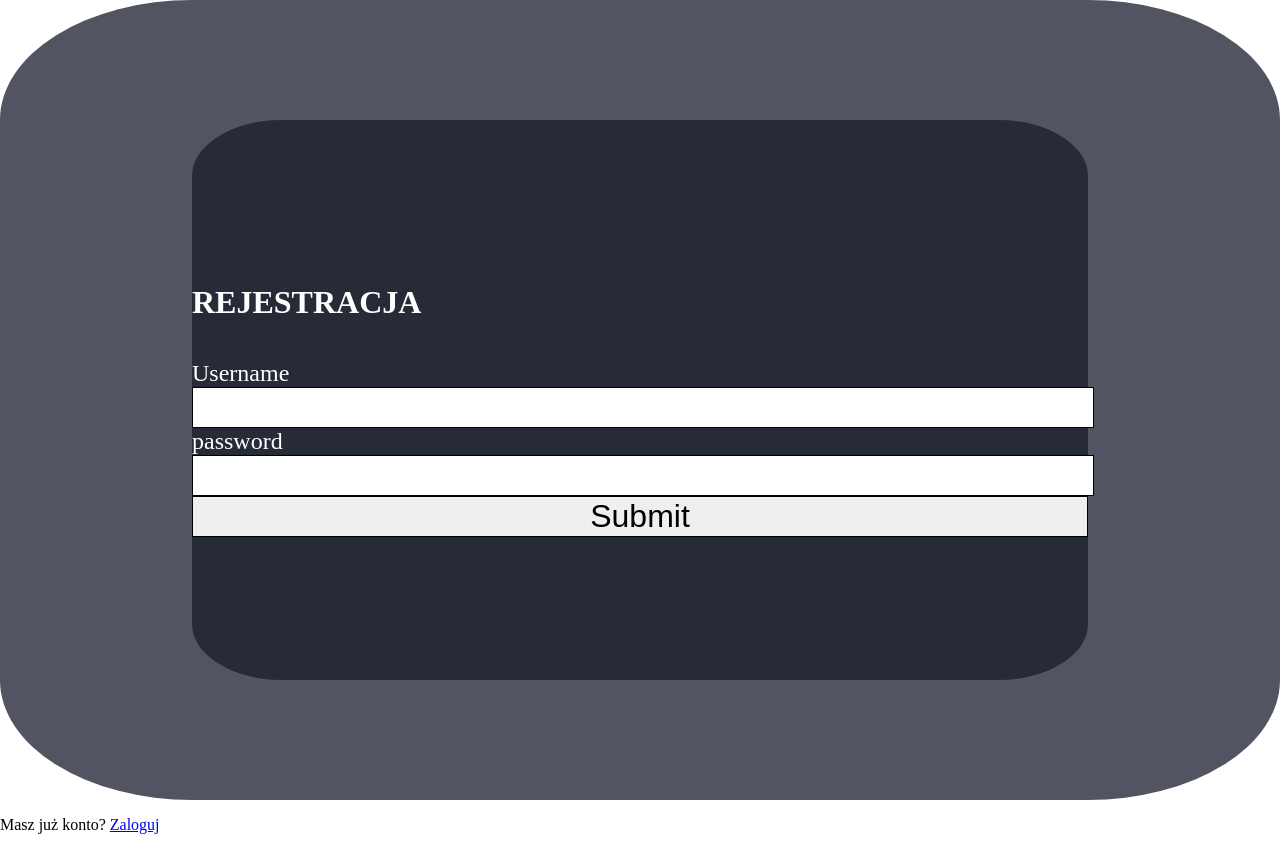
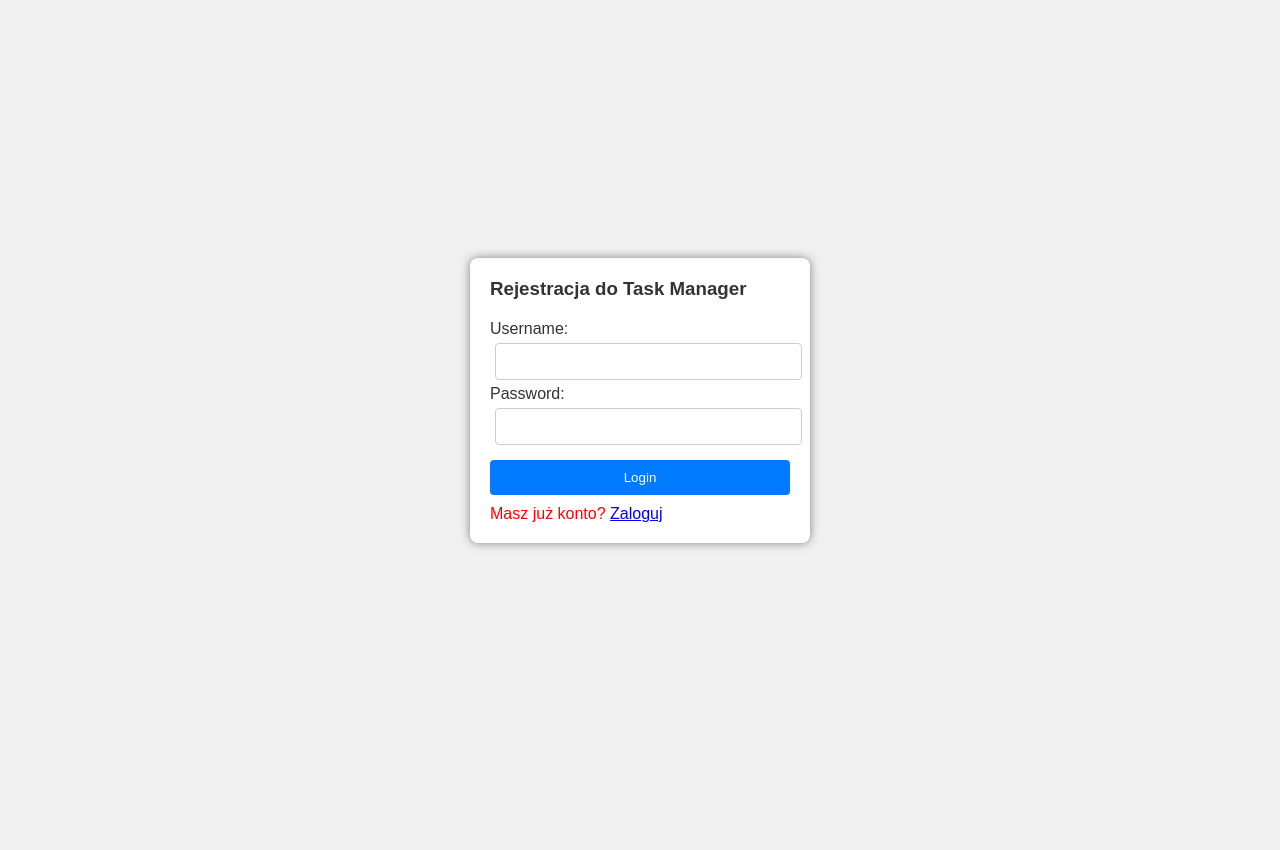
Before and after one commit to OlekWielki/TaskList, a PHP site: page /register.php in a window 1280 px wide. After the commit the page ends 549 px from the top, so only its background shows below. Run offline with PHP 8.4, Linux system fonts and the light colour scheme.

Commit message:
Add files via upload

```diff
--- a/register.php
+++ b/register.php
@@ -7,21 +7,15 @@
     <title>Document</title>
 </head>
 <body>
-
-<div id="tlo">
-<div id="login">
-    <form method = "POST">
-
-        <h1>REJESTRACJA</h1><br>
-        <Label for="username">Username</Label>
-        <input type="text" name = "username">
-        <Label for = "password">password</Label>
-        <input type="password" name = "password">
-        <input type="submit">
+    <form method="post">
+        <h3>Rejestracja do Task Manager</h3>
+        <label for="username">Username:</label>
+        <input type="text" id="username" name="username">
+        <label for="password">Password:</label>
+        <input type="password" id="password" name="password">
+        <input type="submit" value="Login" id="guzik">
+        <p>Masz już konto? <a href = "login.php">Zaloguj<a></p>
     </form>
-</div></div>
-
-    <p>Masz już konto? <a href = "login.php">Zaloguj<a></p>
     <?php
         session_start();
         $con = new Mysqli("localhost", "root" , "", "users");
--- a/styleregister.css
+++ b/styleregister.css
@@ -1,35 +1,52 @@
+* {
+    margin: 0;
+    padding: 0;
+}
 body{
-    padding: 0%;
-    margin: 0%;
-}
-#tlo{
-    display: flex;
+    font-family: 'Arial';
+    background-color: #f0f0f0;
+    color: #333;
     justify-content: center;
     align-items: center;
-    background-color: rgb(82, 85, 97);
+    height: 100vh;
+    display: grid;
+}
+form{
+    background-color: #fff;
+    padding: 20px;
+    border-radius: 8px;
+    box-shadow: 0 0 10px grey;
+    width: 300px;
+    text-align: left;
+}
+h3{
+    margin-bottom: 20px;
+}
+#username, #password{
+    width: 95%;
+    padding: 10px;
+    margin: 5px;
+    border: 1px solid #ccc;
+    border-radius: 4px;
+
+}
+#guzik{
+    background-color: #007BFF;
+    color: #fff;
+    border: none;
+    padding: 10px;
+    border-radius: 4px;
+    cursor: pointer;
     width: 100%;
-    height: 100vh;
-    border-radius: 15%;
+    margin-top: 10px;
 }
-#login{
-    display: flex;
-    align-items: center;
-    justify-content: center;
-    background-color: rgb(39, 42, 55);
-    height: 70vh;
-    width: 70%;
-    color:white;
-    border-radius: 10%;
-}
-input{
-    border: 1px black solid;
-    height: 200%;
-    width: 100%;
-    font-size: 200%;
+#guzik:hover{
+    background-color: #0056b3;
 }
 label{
-    font-size: 150%;
+    margin-bottom: 5px;
 }
-#sub{
-    padding: 10px;
+p{
+    margin-top: 10px;
+    color: red;
 }
```
Also changed, not shown: login.php (+11 -6 lines), style.css (+8 -3 lines), stylelogin.css (+43 -26 lines), index.php (line endings or trailing spaces), profile.php (line endings or trailing spaces).
